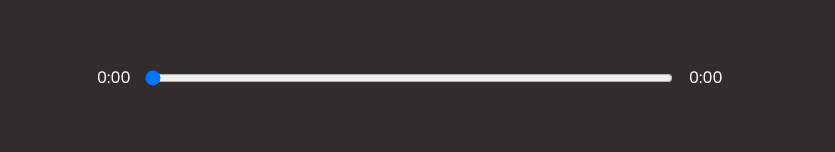
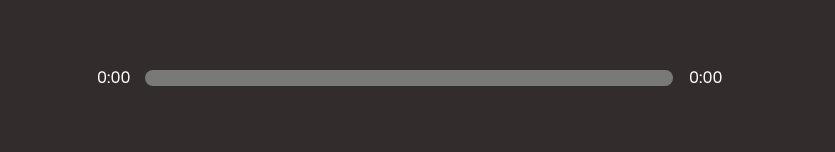
Before and after one commit to singhadi672/musically, a React (Create React App) app: page / in a window 1280 px wide. Shown: the part 543-695 px from the top of the page, without its empty margins (239-1074 px from the left). Built offline with nearby package versions, Linux system fonts and the light colour scheme.

Commit message:
feat:added input and final changes

```diff
--- a/src/App.js
+++ b/src/App.js
@@ -19,6 +19,7 @@ function App() {
   const [currentTime, SetCurrentTime] = useState({
     duration: 0,
     current: 0,
+    animation: 0,
   });
   const [libraryStatus, setLibraryStatus] = useState(false);
   const audioRef = useRef(null);
@@ -26,7 +27,26 @@ function App() {
   function timeUpdateHandler(e) {
     let current = e.target.currentTime;
     let duration = e.target.duration;
-    SetCurrentTime({ ...currentTime, duration, current });
+    let currentTime = Math.floor(current);
+    let durationTime = Math.floor(duration);
+    let animatePercentage = Math.floor((currentTime / durationTime) * 100);
+    SetCurrentTime({
+      ...currentTime,
+      duration,
+      current,
+      animation: animatePercentage,
+    });
+  }
+
+  async function songEndHandler() {
+    const currentSongIndex = song.findIndex(
+      (item) => item.id === currentSong.id
+    );
+    await setCurrentSong(song[(currentSongIndex + 1) % song.length]);
+
+    if (isPlaying) {
+      audioRef.current.play();
+    }
   }
 
   return (
@@ -58,6 +78,7 @@ function App() {
         onLoadedMetadata={timeUpdateHandler}
         ref={audioRef}
         src={currentSong.audio}
+        onEnded={songEndHandler}
       ></audio>
     </div>
   );
--- a/src/Util.js
+++ /dev/null
@@ -1,10 +0,0 @@
-export const playAudio = (isPlaying, audioRef) => {
-  if (isPlaying) {
-    const playPromise = audioRef.current.play();
-    if (playPromise !== undefined) {
-      playPromise.then((audio) => {
-        audioRef.current.play();
-      });
-    }
-  }
-};
--- a/src/components/LibrarySongs.js
+++ b/src/components/LibrarySongs.js
@@ -1,5 +1,4 @@
 import React from "react";
-import { playAudio } from "../Util";
 
 const LibrarySongs = ({
   currentSong,
@@ -10,9 +9,9 @@ const LibrarySongs = ({
   isPlaying,
   setSong,
 }) => {
-  function selectSongHandler() {
+  async function selectSongHandler() {
     const currentPlaying = song.filter((item) => item.id === id);
-    setCurrentSong(currentPlaying[0]);
+    await setCurrentSong(currentPlaying[0]);
     const activeSong = song.map((item) => {
       if (item.id === id) {
         return { ...item, active: true };
@@ -23,7 +22,9 @@ const LibrarySongs = ({
 
     setSong(activeSong);
 
-    playAudio(isPlaying, audioRef);
+    if (isPlaying) {
+      audioRef.current.play();
+    }
   }
 
   return (
--- a/src/components/Player.js
+++ b/src/components/Player.js
@@ -3,7 +3,6 @@ import { FontAwesomeIcon } from "@fortawesome/react-fontawesome";
 import { faPause, faPlay } from "@fortawesome/free-solid-svg-icons";
 import { faStepForward } from "@fortawesome/free-solid-svg-icons";
 import { faStepBackward } from "@fortawesome/free-solid-svg-icons";
-import { playAudio } from "../Util";
 
 const Player = ({
   currentSong,
@@ -41,21 +40,25 @@ const Player = ({
     }
   }
 
-  function skipSongHandler(direction) {
+  async function skipSongHandler(direction) {
     const currentSongIndex = song.findIndex(
       (item) => item.id === currentSong.id
     );
     if (direction === "forward") {
-      setCurrentSong(song[(currentSongIndex + 1) % song.length]);
+      await setCurrentSong(song[(currentSongIndex + 1) % song.length]);
     } else if (direction === "backward") {
       if (currentSongIndex - 1 === -1) {
-        playAudio(isPlaying, audioRef);
+        if (isPlaying) {
+          audioRef.current.play();
+        }
         setCurrentSong(song[song.length - 1]);
         return;
       }
       setCurrentSong(song[currentSongIndex - 1]);
     }
-    playAudio(isPlaying, audioRef);
+    if (isPlaying) {
+      audioRef.current.play();
+    }
   }
 
   function changeTime(time) {
@@ -69,10 +72,20 @@ const Player = ({
     SetCurrentTime({ ...currentTime, current: e.target.value });
   }
 
+  const animateTrack = {
+    transform: `translateX(${currentTime.animation}%)`,
+  };
+
   return (
     <div className="player">
       <div className="time-control">
         <p>{changeTime(currentTime.current)}</p>
+        <div
+          style={{
+            background: `linear-gradient(to right,${currentSong.color[0]},${currentSong.color[1]})`,
+          }}
+          className="track"
+        >
           <input
             min={0}
             max={currentTime.duration || 0}
@@ -80,6 +93,9 @@ const Player = ({
             onChange={inputDragHandler}
             type="range"
           />
+          <div style={animateTrack} className="animate-track"></div>
+        </div>
+
         <p>{changeTime(currentTime.duration)}</p>
       </div>
       <div className="controls">
--- a/src/styles/_player.scss
+++ b/src/styles/_player.scss
@@ -14,14 +14,35 @@
 
   input {
     width: 100%;
-    margin: 1rem 0rem 1rem 1rem;
     cursor: pointer;
+    -webkit-appearance: none;
+    background-color: transparent;
+    border-radius: 10px;
   }
 
   p {
     margin: 1rem;
     width: 1rem;
   }
+}
+
+.track {
+  width: 100%;
+  margin: 1rem 0rem 1rem 1rem;
+  height: 1rem;
+  position: relative;
+  overflow: hidden;
+  border-radius: 10px;
+}
+
+.animate-track {
+  width: 100%;
+  background: rgb(121, 121, 119);
+  height: 1rem;
+  position: absolute;
+  top: 0;
+  left: 0;
+  pointer-events: none;
 }
 
 .controls {
@@ -36,6 +57,16 @@
   }
 }
 
+input:focus {
+  outline: none;
+}
+
+input::-webkit-slider-thumb {
+  appearance: none;
+  width: 1rem;
+  height: 1rem;
+}
+
 @media screen and (max-width: 768px) {
   .time-control {
     width: 90%;
```
Lines whose indentation alone changed are shown as unchanged.
